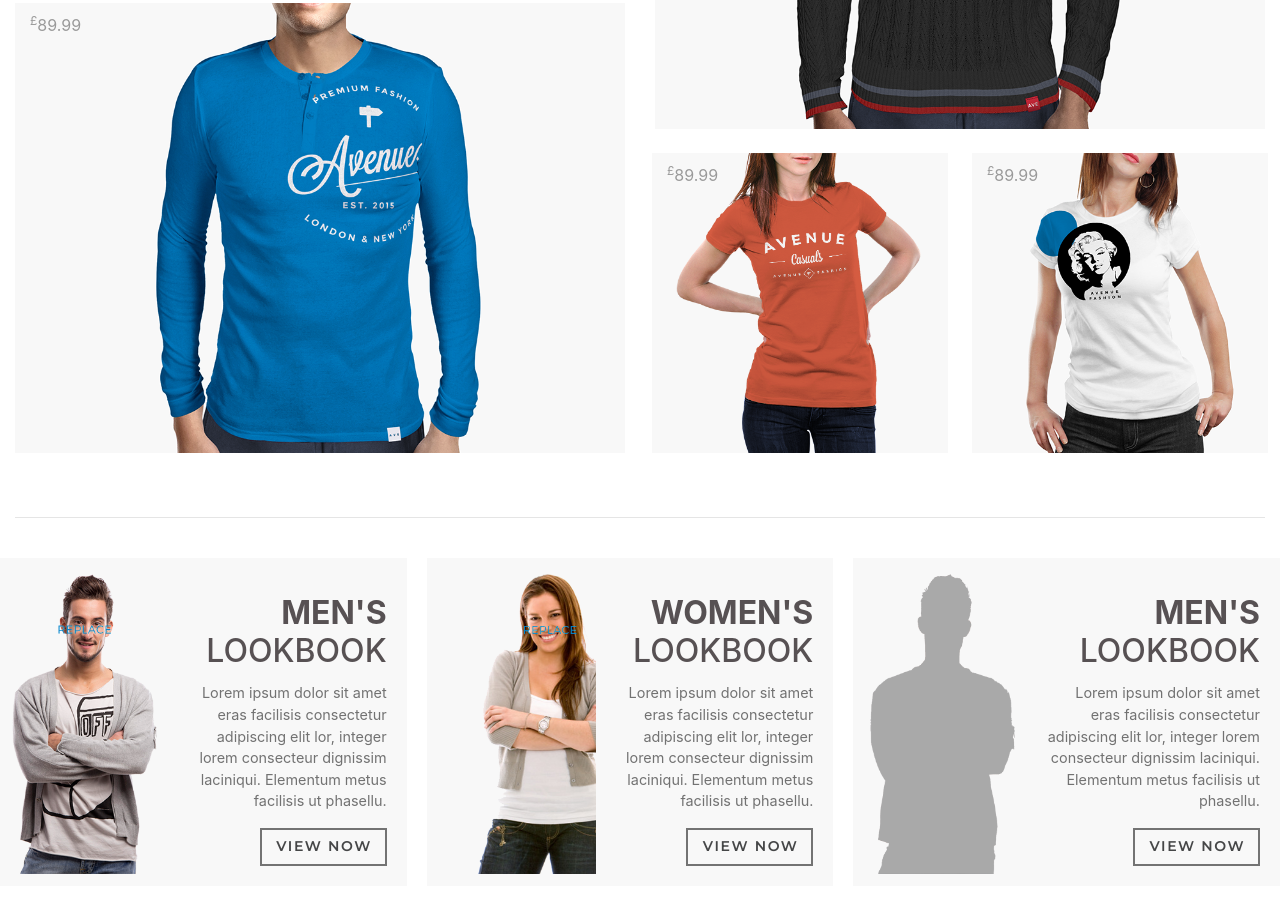
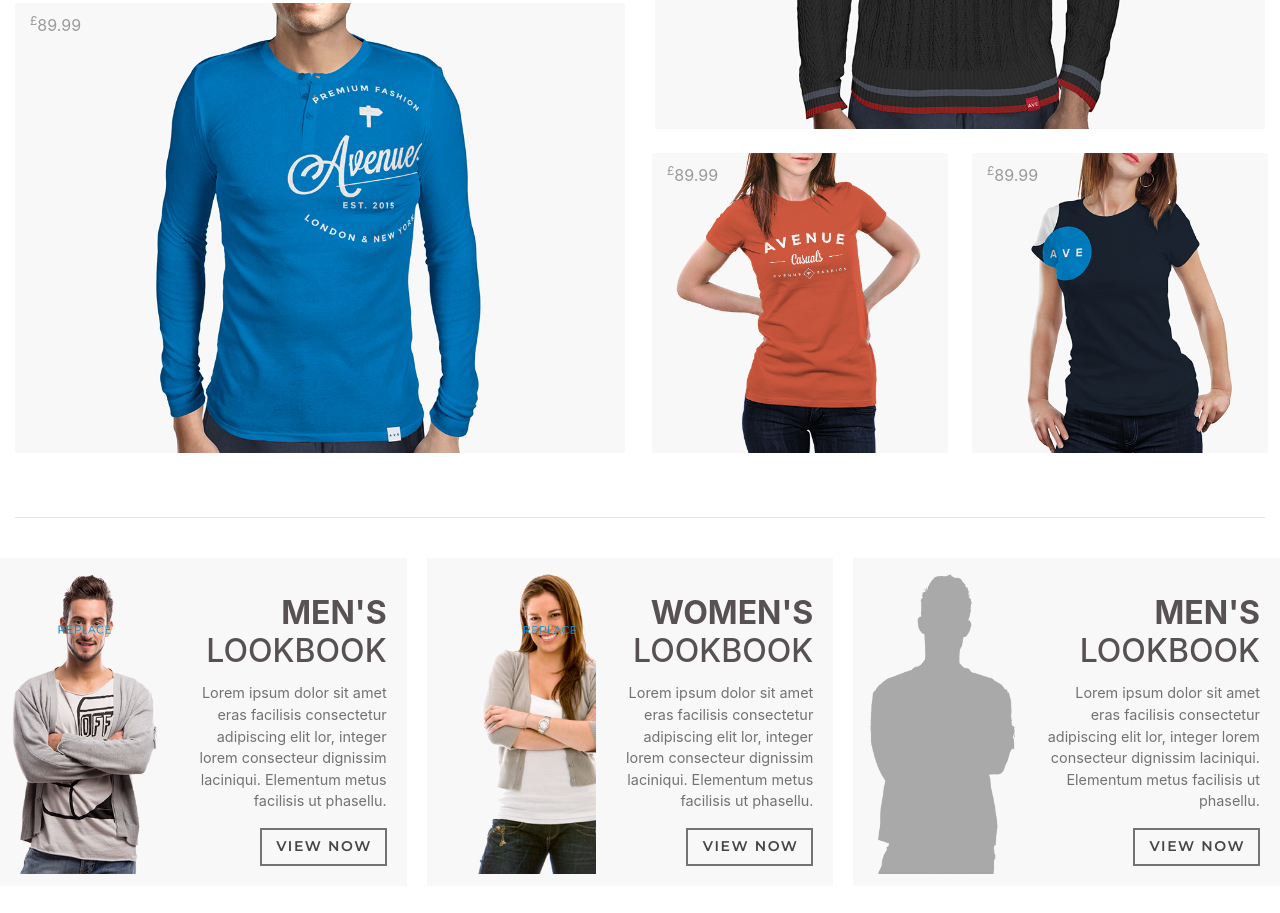
Before and after one commit to MdMonoar/project_wd_031020, a plain HTML site: page index.html in a window 1280 px wide. Shown: the part 1243-2156 px from the top of the page. Drawn offline with Linux system fonts and the light colour scheme.

Commit message:
changed a product image

```diff
--- a/index.html
+++ b/index.html
@@ -370,7 +370,7 @@
                     <div class="col-md-6 pt-4">
                         <div class="card">
                             <div style="height:300px;">
-                                <div class="prdct-img prdct-img-2 h-100 w-100"></div>
+                                <div class="prdct-img prdct-img-6 h-100 w-100"></div>
                             </div>
                             <div class="price-o-p">
                                 <sup>&pound;</sup><span>89.99</span>
```
